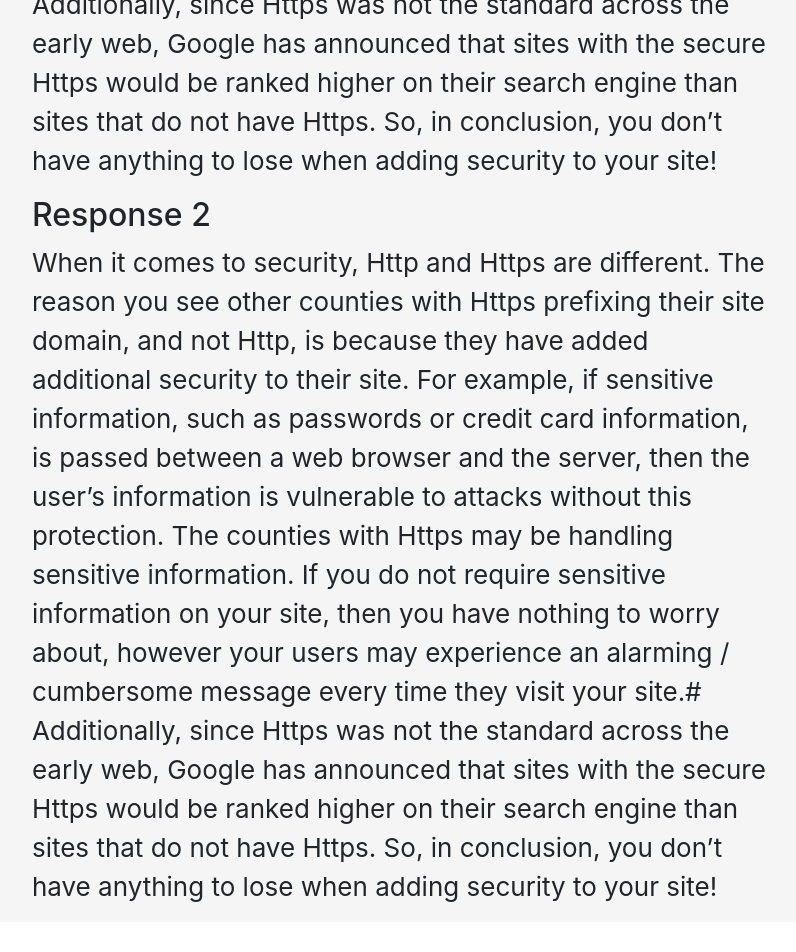
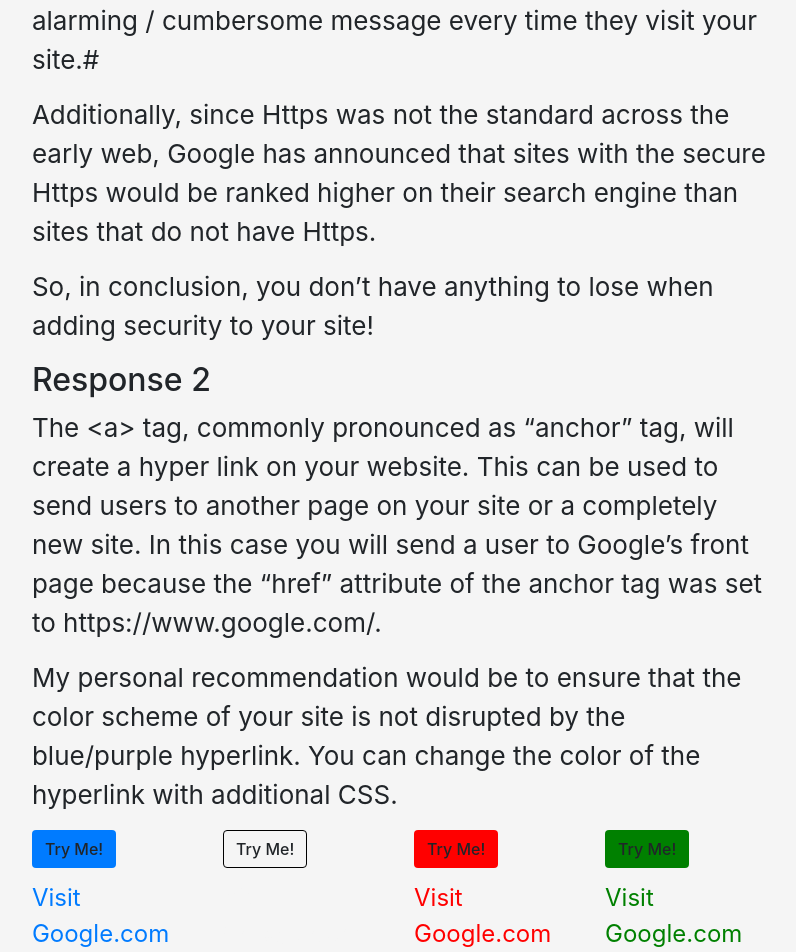
Before and after one commit to Erksters/CivicPlusResponses, a React (Create React App) app in the folder civicplusresponse/: page / in a window 1280 px wide. Shown: the part 573-1525 px from the top of the page, without its empty margins (241-1037 px from the left). Before the commit the page ends 1495 px from the top, so only its background shows below. Built offline with nearby package versions, Linux system fonts and the light colour scheme.

Commit message:
Added colored boxes and effects correctly

```diff
--- a/civicplusresponse/src/App.js
+++ b/civicplusresponse/src/App.js
@@ -1,5 +1,6 @@
 import './App.css';
 import Response1 from './components/Response1/Response1';
+import Response2 from './components/Response2/Response2';
 import Slider from 'react-input-slider';
 import { useState } from 'react';
 import {Row, Col} from 'reactstrap'
@@ -41,7 +42,7 @@ function App() {
 
         <FadeInSection >
           <h3 style={{fontSize: `${SubHeaderValue.toString()}px`}}>Response 2</h3>
-          <Response1 sliderFontSize={`${sliderValue.toString()}px`} />
+          <Response2 sliderFontSize={`${sliderValue.toString()}px`} />
         </FadeInSection>
 
 
--- a/civicplusresponse/src/components/Response1/Response1.js
+++ b/civicplusresponse/src/components/Response1/Response1.js
@@ -5,15 +5,32 @@ import "./Response1.css";
 const Response1 = props => {
     const {sliderFontSize} = props;
 
+    var text = `
+    When it comes to security, Http and Https are different. Essentially, Https is Http but with additional security.
+    The reason you see other counties with Https prefixing their site domain, and not Http, is because they have added additional security to their site.
+     `;
 
 
-    var text = `
-    When it comes to security, Http and Https are different. The reason you see other counties with Https prefixing their site domain, and not Http, is because they have added additional security to their site. For example, if sensitive information, such as passwords or credit card information, is passed between a web browser and the server, then the user’s information is vulnerable to attacks without this protection. The counties with Https may be handling sensitive information. If you do not require sensitive information on your site, then you have nothing to worry about, however your users may experience an alarming / cumbersome message every time they visit your site.#
-Additionally, since Https was not the standard across the early web, Google has announced that sites with the secure Https would be ranked higher on their search engine than sites that do not have Https.
-So, in conclusion, you don’t have anything to lose when adding security to your site!`;
+    var text2 = `
+     For example, if sensitive information, such as passwords or credit card information,
+      is passed between a web browser and the server, then the user’s information is vulnerable to attacks without this protection.
+      The counties with Https may be handling sensitive information. If you do not require sensitive information on your site,
+       then you have nothing to worry about, however your users may experience an alarming / cumbersome message every time they visit your site.#
+
+       `;
+
+       var text3 = `
+       Additionally, since Https was not the standard across the early web, Google has announced that sites with the secure Https would be ranked higher on their
+       search engine than sites that do not have Https.
+      `
+
+      var text4 = `So, in conclusion, you don’t have anything to lose when adding security to your site!`
     return(
         <div>
             <p style={{fontSize: sliderFontSize}} > {text}</p>
+            <p style={{fontSize: sliderFontSize}} > {text2}</p>
+            <p style={{fontSize: sliderFontSize}} > {text3}</p>
+            <p style={{fontSize: sliderFontSize}} > {text4}</p>
         </div>
     );
 }
--- /dev/null
+++ b/civicplusresponse/src/components/Response2/ColoredBox.js
@@ -0,0 +1,36 @@
+import React from 'react';
+import {Col, Row } from 'reactstrap';
+
+const ColoredBox = props => {
+    const {myColor} = props;
+
+    return(
+        <div style = {{backgroundColor:`${myColor}`, marginTop:'12px', borderRadius:'10px'}}>
+                <Row>
+                    <Col className="anchor">
+                        <a className="anchors"
+
+                         href="https://www.google.com/">Visit Google.com</a>
+                    </Col>
+                    <Col>
+                        <a className="anchors"
+                        style={{color:'whitesmoke'}}
+                        href="https://www.google.com/">Visit Google.com</a>
+                    </Col>
+                    <Col>
+                        <a className="anchors"
+                            style={{color:'red'}}
+                            href="https://www.google.com/">Visit Google.com</a>
+                    </Col>
+                    <Col>
+                        <a className="anchors"
+                            style={{color:'green'}}
+                            href="https://www.google.com/">Visit Google.com</a>
+                    </Col>
+                </Row>
+
+        </div>
+    );
+}
+
+export default ColoredBox;
--- /dev/null
+++ b/civicplusresponse/src/components/Response2/Response2.css
@@ -0,0 +1,13 @@
+.anchor-background{
+    background-color: whitesmoke;
+}
+
+.anchors{
+    font-size: x-large;
+}
+
+.Buttons {
+
+font-weight: 900;
+
+}
--- /dev/null
+++ b/civicplusresponse/src/components/Response2/Response2.js
@@ -0,0 +1,40 @@
+import React, { useState } from 'react';
+import { Button, Col, Row } from 'reactstrap';
+import ColoredBox from './ColoredBox';
+import "./Response2.css";
+
+const Response2 = props => {
+    const {sliderFontSize} = props;
+    const [currentColor, setCurrentColor] = useState('whitesmoke')
+    var text = `
+        The <a> tag, commonly pronounced as “anchor” tag, will create a hyper link on your website.
+         This can be used to send users to another page on your site or a completely new site.
+         In this case you will send a user to Google’s front page because the “href” attribute of the anchor tag was set to https://www.google.com/.
+         `
+    var text2 = `
+         My personal recommendation would be to ensure that the color scheme of your site is not disrupted by the blue/purple hyperlink.
+          You can change the color of the hyperlink with additional CSS.
+        `;
+
+        const handleColorChange = (event) =>{
+            setCurrentColor(event)
+        }
+    return(
+        <div>
+            <p style={{fontSize: sliderFontSize}}> {text}</p>
+            <p style={{fontSize: sliderFontSize}}> {text2}</p>
+            <div>
+                <Row>
+                    <Col><Button className="Buttons" onClick={()=>{handleColorChange('#007BFF')}} style={{backgroundColor:'#007BFF', fontWeight:500}} color="black" >Try Me!</Button></Col>
+                    <Col><Button onClick={()=>{handleColorChange('whitesmoke')}} style={{backgroundColor:'whitesmoke' , fontWeight:500,  borderStyle:'solid', borderColor:'black'}} color="black" >Try Me!</Button></Col>
+                    <Col><Button onClick={()=>{handleColorChange('red')}} style={{backgroundColor:'red' , fontWeight:500}} color="black" >Try Me!</Button></Col>
+                    <Col><Button onClick={()=>{handleColorChange('green')}} style={{backgroundColor:'green' , fontWeight:500}} color="black" >Try Me!</Button></Col>
+                </Row>
+
+                <ColoredBox myColor={currentColor} />
+            </div>
+        </div>
+    );
+}
+
+export default Response2;
```
Also changed, not shown: 1 other file (tests, documents, lock files or other folders).
